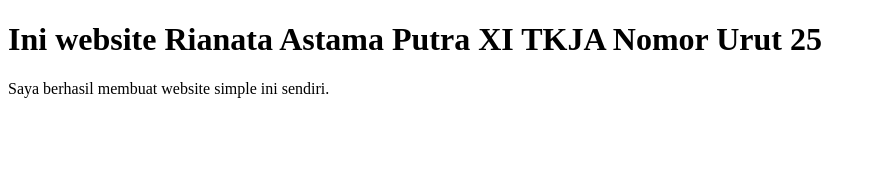
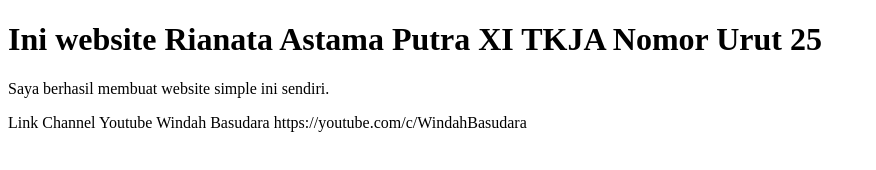
Before and after one commit to Rianata-tkja-25/rianata-tkja-25.github.io, a plain HTML site: page index.html in a window 1280 px wide. Shown: the whole page, without its empty margins (0-876 px from the left). Drawn offline with Linux system fonts and the light colour scheme.

Commit message:
Update index.html

```diff
--- a/index.html
+++ b/index.html
@@ -7,5 +7,6 @@
 <body>
 <h1> Ini website Rianata Astama Putra XI TKJA Nomor Urut 25</h1>
 <p> Saya berhasil membuat website simple ini sendiri. </p>
+<p> Link Channel Youtube Windah Basudara https://youtube.com/c/WindahBasudara </p>
 </body>
 </html>
```
